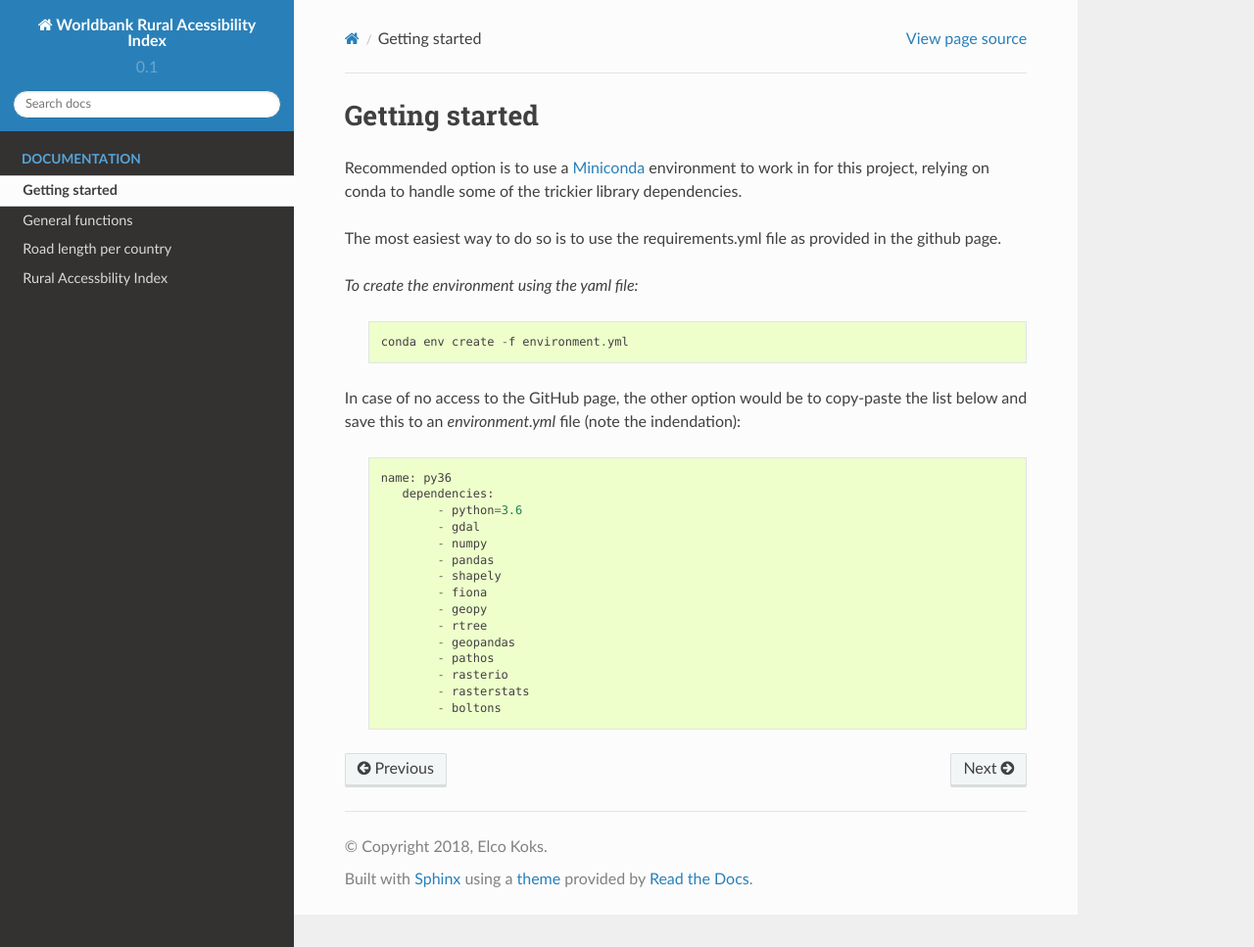
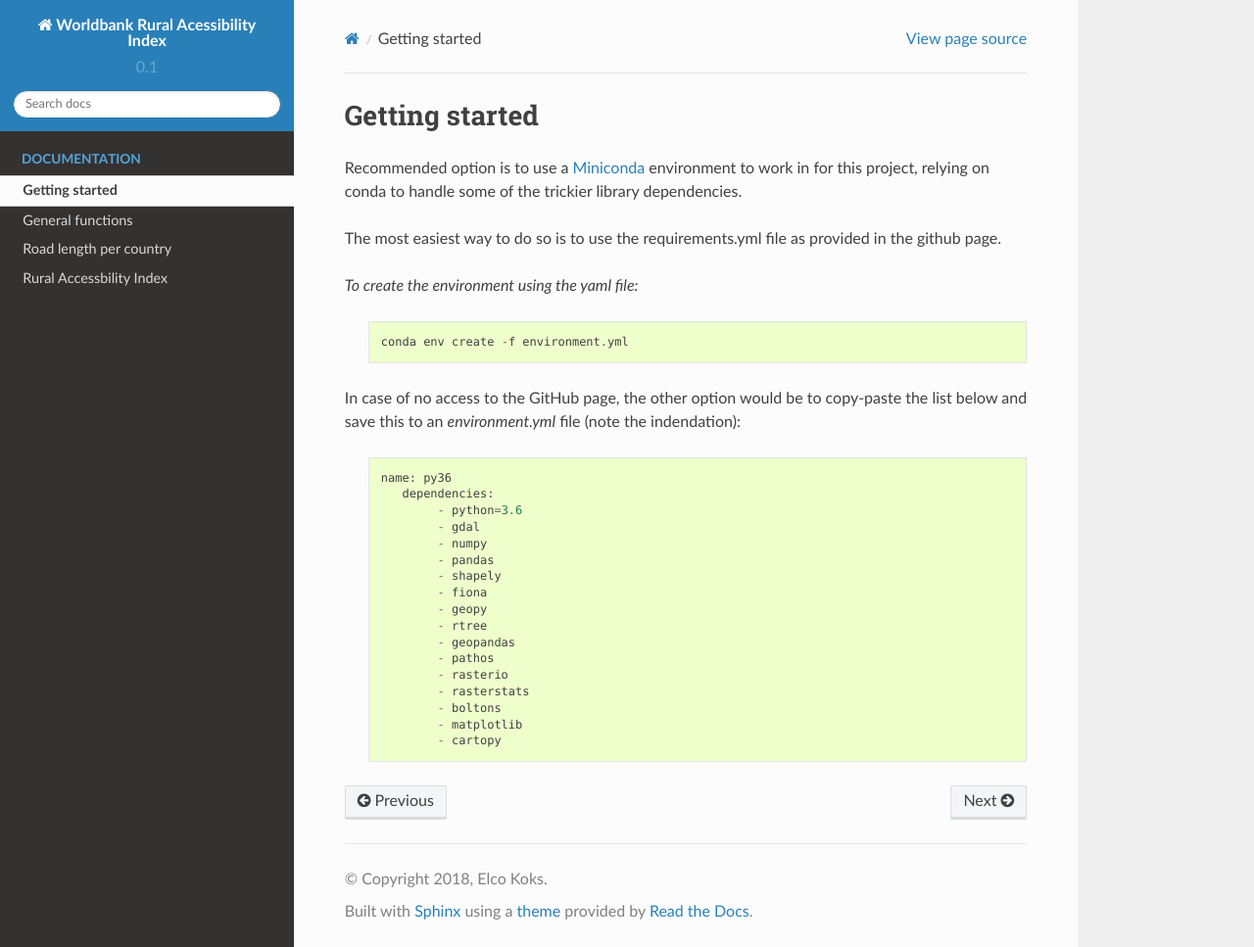
Before and after one commit to ElcoK/RAI_WB, a Sphinx documentation site: the page built from docs/source/readme.rst, in a window 1280 px wide and 967 px high. Shown: the whole window at 98% size. Built offline with Sphinx 7.4.7 and the Read the Docs theme 2.0.0, drawn with Linux system fonts in a browser that asks for light colours.

Commit message:
update docs

```diff
--- a/docs/source/conf.py
+++ b/docs/source/conf.py
@@ -34,7 +34,7 @@ sys.path.insert(0, os.path.abspath('../..'))
 import mock
 
 MOCK_MODULES = ['osgeo.gdal','numpy', 'pandas', 'urllib.request', 'shapely','shapely.geometry', 'fiona', 'geopy.distance', 'rtree', 'geopandas', 'pathos.multiprocess', 'rasterio','rasterstats',
-				'boltons.iterutils','cartopy','matplotlib','matplotlib.pyplot','matplotlib.lines','functions']
+				'boltons.iterutils','cartopy','matplotlib','matplotlib.pyplot','matplotlib.lines','functions','multiprocess']
 
 for mod_name in MOCK_MODULES:
     sys.modules[mod_name] = mock.Mock()
--- a/docs/source/readme.rst
+++ b/docs/source/readme.rst
@@ -32,3 +32,5 @@ In case of no access to the GitHub page, the other option would be to copy-paste
 			- rasterio
 			- rasterstats
 			- boltons
+			- matplotlib
+			- cartopy
```
Also changed, not shown: 5 other files.
